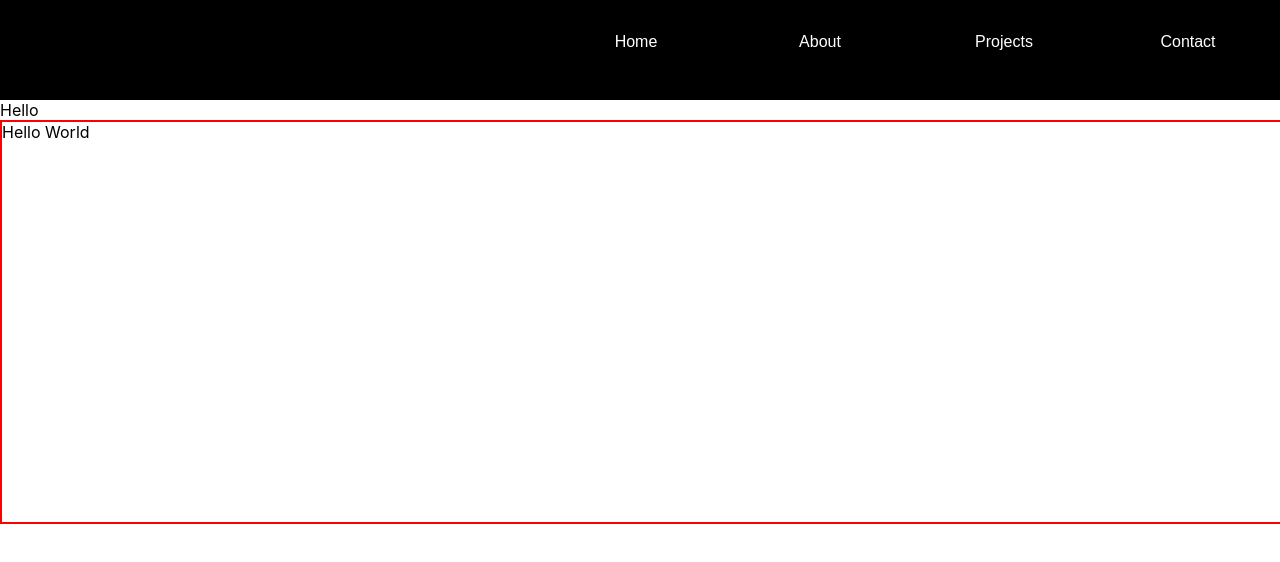
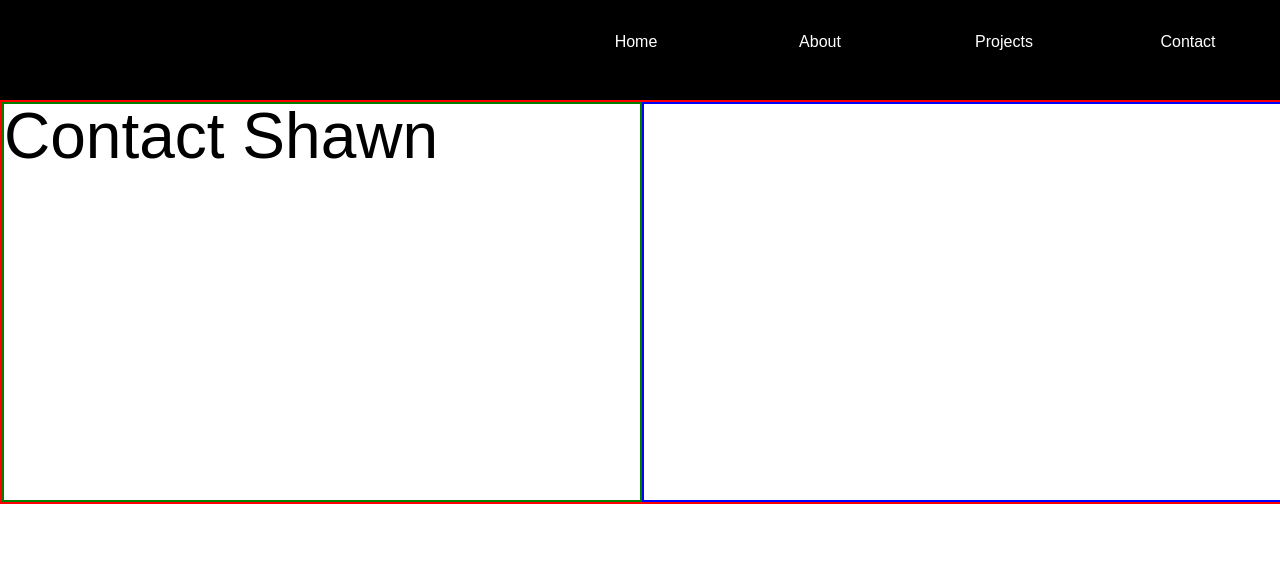
Before and after one commit to shawnmcmahon/portfolio, a React (Create React App) app: page /contact in a window 1280 px wide. Shown: the top 562 px of the page. Built offline with nearby package versions, Linux system fonts and the light colour scheme.

Commit message:
Align placement of name and contact info containers

```diff
--- a/src/Components/Contact/Contact.css
+++ b/src/Components/Contact/Contact.css
@@ -2,4 +2,19 @@
   border: 2px red solid;
   width: 100%;
   height: 50vh;
+  display: flex;
+  flex-direction: row;
 }
+
+.name {
+  font-family: 'Prompt', sans-serif;
+  font-size: 4em;
+  line-height: 1;
+  border: 2px green solid;
+  width: 50%;
+}
+
+.contact-info {
+  border: 2px blue solid;
+  width: 50%;
+}
--- a/src/Components/Contact/Contact.js
+++ b/src/Components/Contact/Contact.js
@@ -3,9 +3,13 @@ import './Contact.css';
 const Contact = () => {
   return (
     <div>
-      Hello
       <section className="contact-container">
-        Hello World
+        <div className="name">
+          Contact Shawn
+        </div>
+        <div className="contact-info">
+
+        </div>
       </section>
     </div>
   );
```
